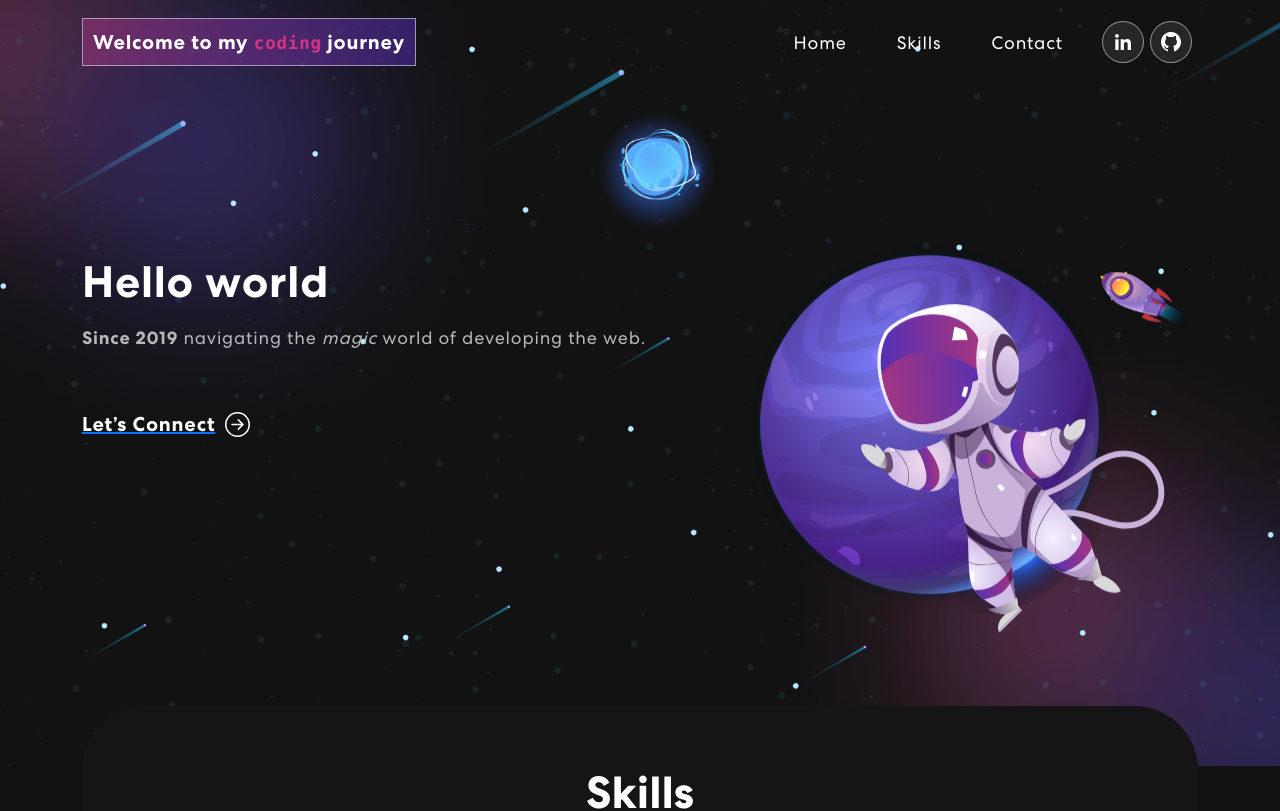
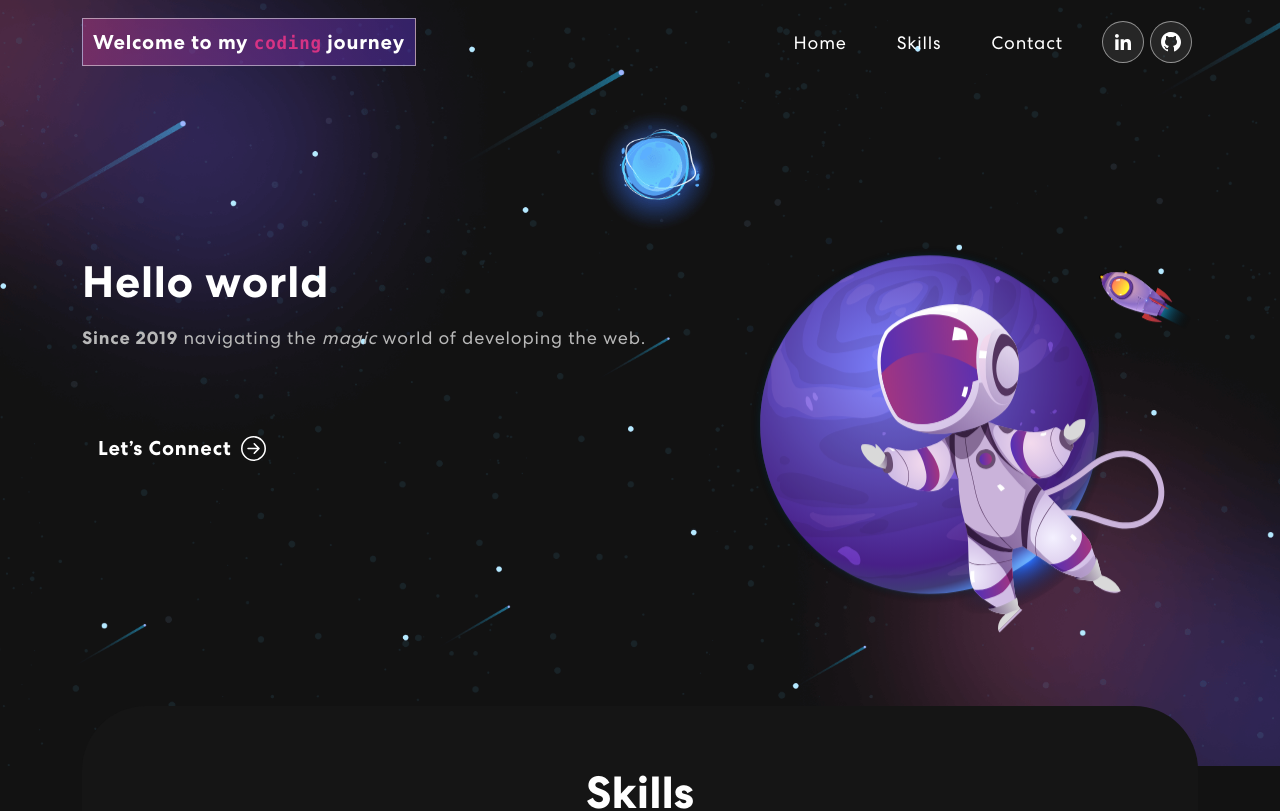
Before and after one commit to thaiscs/personal-website, a React (Create React App) app: page / in a window 1280 px wide. Shown: the top 811 px of the page. Built offline with nearby package versions, Linux system fonts and the light colour scheme; no server answers.

Commit message:
Consistenly use bootstrap Nav.Link

```diff
--- a/src/components/Banner.js
+++ b/src/components/Banner.js
@@ -1,9 +1,7 @@
 import { useState, useEffect, useCallback } from "react";
-import { Container, Row, Col } from "react-bootstrap";
+import { Nav, Container, Row, Col } from "react-bootstrap";
 import headerImg from "../assets/img/header-img.svg";
 import { ArrowRightCircle } from "react-bootstrap-icons";
-import { Link } from "react-router-dom";
-import { BrowserRouter as Router } from "react-router-dom";
 
 export const Banner = () => {
   const [rotationPosition, setRotationPosition] = useState(0);
@@ -59,14 +57,12 @@ export const Banner = () => {
             </span>{" "}
             navigating the <span>magic</span> world of developing the web.
           </p>
-          <Router>
-            <Link to="#contact">
-              <button className="connectBtn">
-                <span>Let’s Connect</span>
-                <ArrowRightCircle size={25} />
-              </button>
-            </Link>
-          </Router>
+          <Nav.Link href="#contact">
+            <button className="connectBtn">
+              <span>Let’s Connect</span>
+              <ArrowRightCircle size={25} />
+            </button>
+          </Nav.Link>
         </Col>
         <Col xs={12} md={6} xl={5}>
           <img src={headerImg} alt="Header Img" />
```
Also changed, not shown: src/App.js (+5 -2 lines), src/components/NavBar.js (+1 -6 lines).
